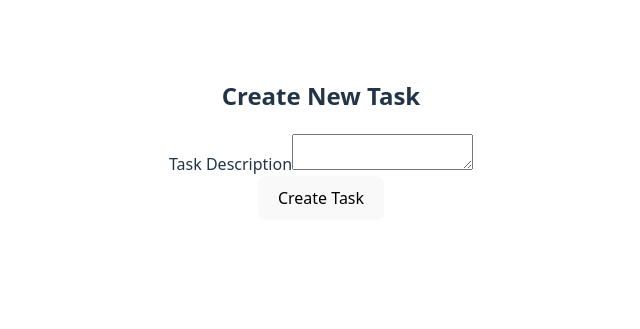
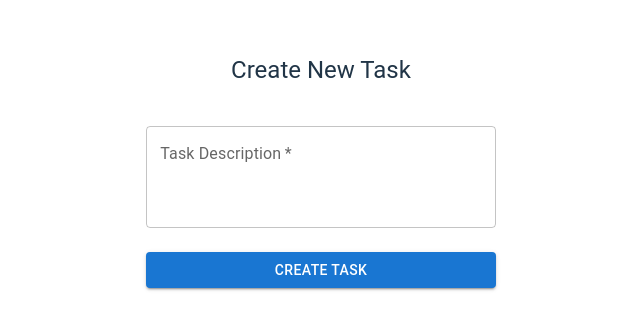
Before and after one commit to Tyrese-Mv/advanced-to-do-list, a React (Vite) app: page /add in a window 1280 px wide. Shown: the part 261-590 px from the top of the page, without its empty margins (319-959 px from the left). Built offline with nearby package versions, Linux system fonts and the light colour scheme.

Commit message:
Refactor CreateTask component for improved UI and functionality
- Updated the layout to use Material-UI components for a more modern design.
- Enhanced form validation messages for clarity.
- Improved state management and form handling for better user experience.

```diff
--- a/src/frontend/pages/CreateTask.tsx
+++ b/src/frontend/pages/CreateTask.tsx
@@ -1,5 +1,6 @@
 import React, { useState } from 'react';
-import {useNavigate } from 'react-router-dom';
+import { useNavigate } from 'react-router-dom';
+import { Container, Box, Typography, TextField, Button, Alert } from '@mui/material';
 
 export default function CreateTask() {
   const [formData, setFormData] = useState({
@@ -30,7 +31,7 @@ export default function CreateTask() {
       const data = await response.json();
       console.log('Task created:', data);
       setSuccess(true);
-      navigate("/main")
+      navigate('/main');
       return data;
     } catch (error) {
       const errorMessage = error instanceof Error ? error.message : 'An error occurred';
@@ -57,14 +58,14 @@ export default function CreateTask() {
     const description = task_description.trim();
 
     if (!description) {
-      setError('Both title and description are required');
+      setError('Task description is required');
       setIsLoading(false);
       return;
     }
 
     try {
       await createTask(description);
-      setFormData({task_description: '' });
+      setFormData({ task_description: '' });
     } catch (error) {
       console.error('Task creation failed:', error);
     } finally {
@@ -73,32 +74,37 @@ export default function CreateTask() {
   };
 
   return (
-    <div className="create-task-container">
-      <form className="create-task-form" onSubmit={handleTaskCreation}>
-        <h2 className="form-title">Create New Task</h2>
-
-        {error && <div className="error-message">{error}</div>}
-        {success && <div className="success-message">Task created successfully!</div>}
-
-        <div className="form-group">
-          <label htmlFor="task_description">Task Description</label>
-          <textarea
+    <Container maxWidth="sm">
+      <Box sx={{ mt: 8, display: 'flex', flexDirection: 'column', alignItems: 'center' }}>
+        <Typography variant="h5" component="h1" gutterBottom>
+          Create New Task
+        </Typography>
+        <Box component="form" onSubmit={handleTaskCreation} sx={{ mt: 2, width: '100%' }}>
+          {error && <Alert severity="error" sx={{ mb: 2 }}>{error}</Alert>}
+          {success && <Alert severity="success" sx={{ mb: 2 }}>Task created successfully!</Alert>}
+          <TextField
+            fullWidth
+            multiline
+            minRows={3}
+            margin="normal"
+            label="Task Description"
             id="task_description"
             name="task_description"
             value={formData.task_description}
             onChange={handleInputChange}
             required
           />
-        </div>
-
-        <button
-          className="submit-button"
-          type="submit"
-          disabled={isLoading}
-        >
-          {isLoading ? 'Creating...' : 'Create Task'}
-        </button>
-      </form>
-    </div>
+          <Button
+            fullWidth
+            variant="contained"
+            type="submit"
+            sx={{ mt: 2 }}
+            disabled={isLoading}
+          >
+            {isLoading ? 'Creating...' : 'Create Task'}
+          </Button>
+        </Box>
+      </Box>
+    </Container>
   );
 }
```
